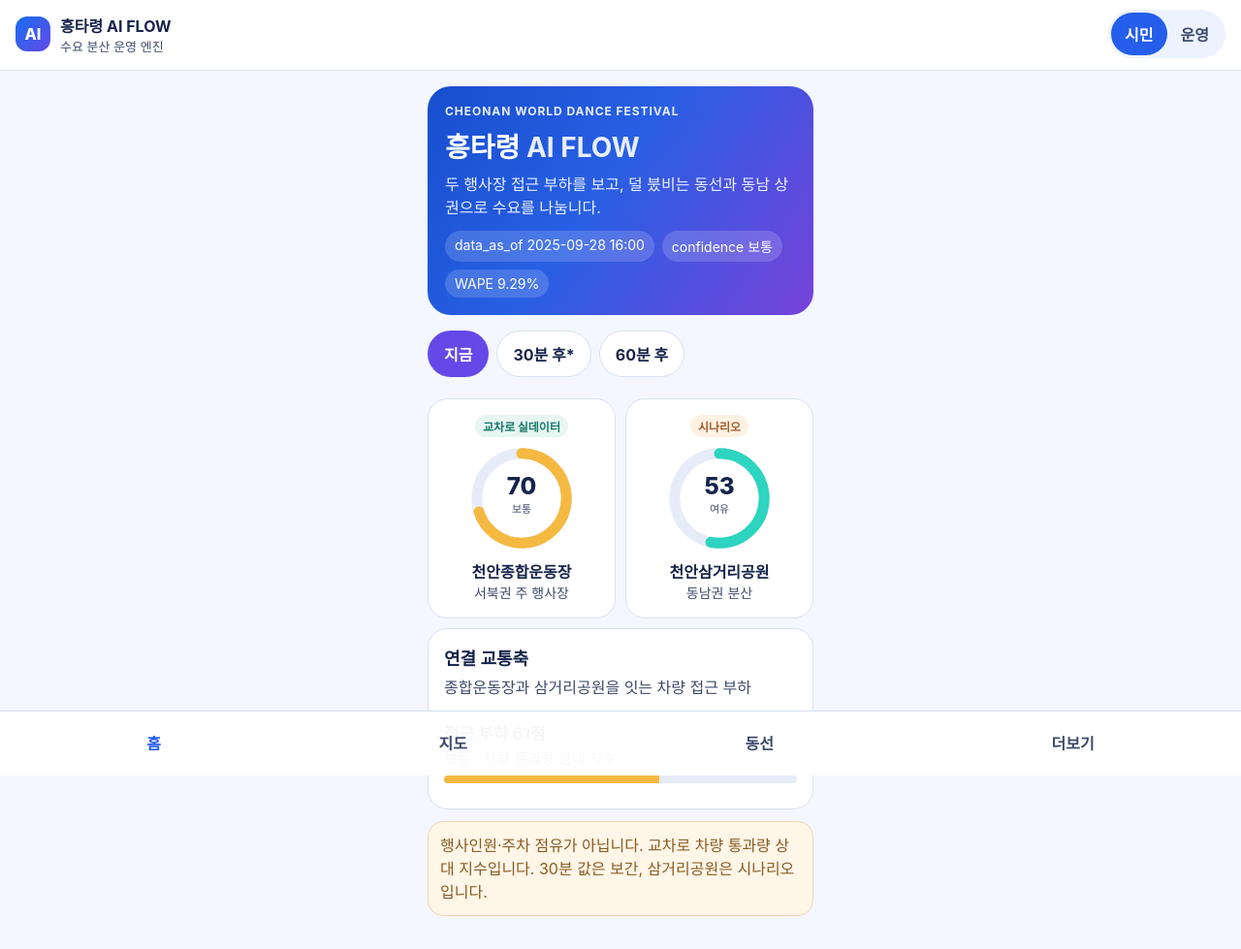
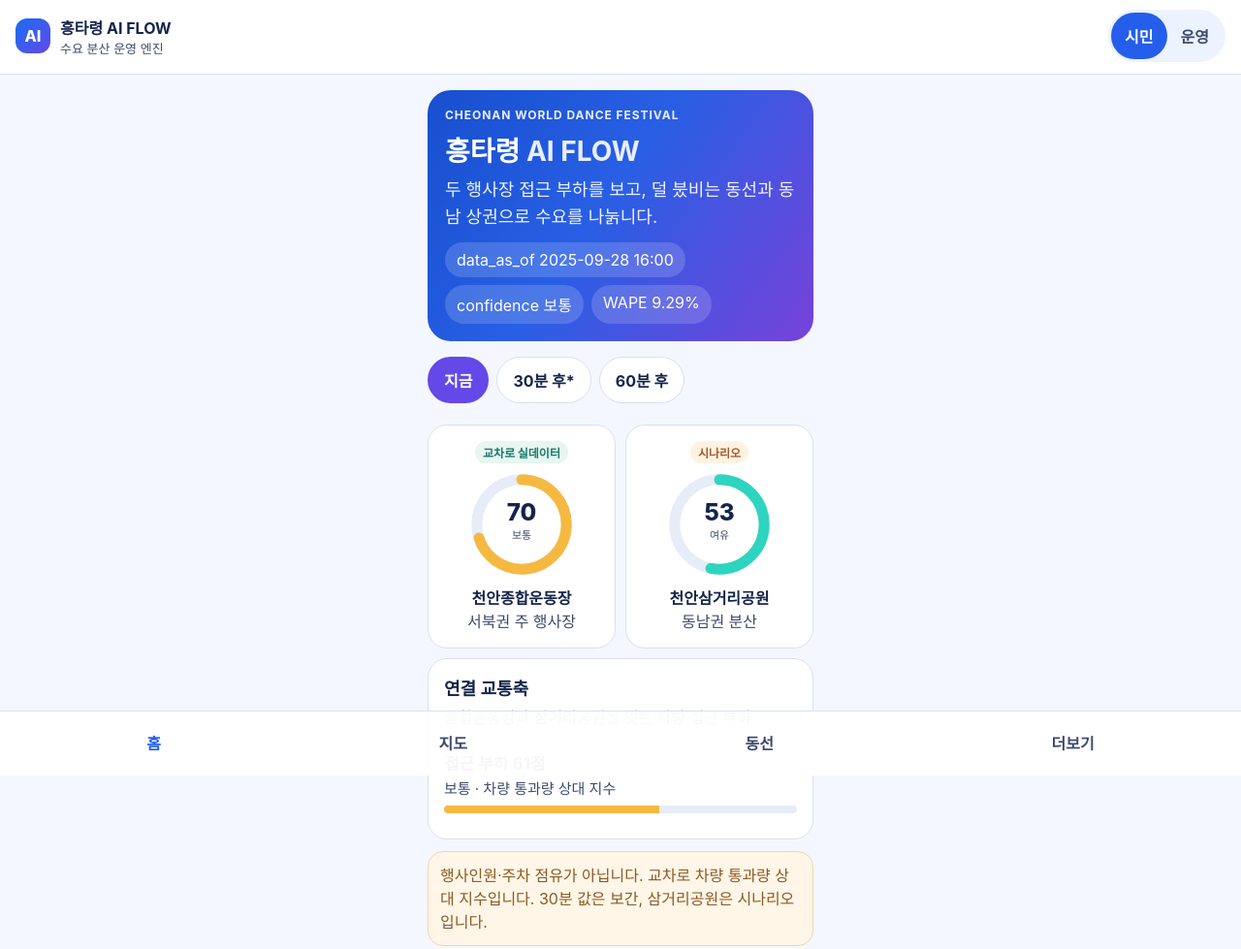
Before and after one commit to nenae16-creator/nenae16-creator.github.io, a plain HTML site: page index.html in a window 1280 px wide. Shown: the whole page at 97% size. Drawn offline with Linux system fonts and the light colour scheme.

Commit message:
fix home copy and tap targets for field use

```diff
--- a/index.html
+++ b/index.html
@@ -10,23 +10,23 @@
 :root{--bg:#F4F7FF;--card:#fff;--line:#D7E0F2;--ink:#16244B;--muted:#3D4A6B;--blue:#245EEA;--violet:#6548E8;--warn:#F5B942;--bad:#FF5C7A;--ok:#2DD4BF}
 *{box-sizing:border-box;-webkit-tap-highlight-color:transparent}
 html,body{margin:0;background:var(--bg);color:var(--ink);font-family:"Noto Sans KR",-apple-system,sans-serif}
-body{min-height:100dvh;padding-bottom:calc(88px + env(safe-area-inset-bottom))}
+body{min-height:100dvh;padding-bottom:calc(96px + env(safe-area-inset-bottom))}
 button,input{font:inherit;color:inherit;border:0}
 .top{position:sticky;top:0;z-index:20;display:flex;justify-content:space-between;align-items:center;padding:calc(10px + env(safe-area-inset-top)) 16px 12px;background:rgba(255,255,255,.96);border-bottom:1px solid var(--line)}
-.brand{display:flex;gap:10px;align-items:center}
+.brand{display:flex;gap:10px;align-items:center;min-width:0}
 .logo{width:36px;height:36px;border-radius:12px;display:grid;place-items:center;color:#fff;font-weight:800;background:linear-gradient(135deg,#176EF2,#6548E8)}
 .brand b{display:block;font-size:16px}.brand small{display:block;color:var(--muted);font-size:13px}
-.role{display:flex;background:#EDF2FF;border-radius:999px;padding:3px}
-.role button{min-height:44px;padding:0 14px;border-radius:999px;background:0;color:var(--muted);font-weight:700;font-size:16px}
+.role{display:flex;background:#EDF2FF;border-radius:999px;padding:3px;flex:none}
+.role button{min-height:48px;padding:0 14px;border-radius:999px;background:0;color:var(--muted);font-weight:700;font-size:16px}
 .role button.on{background:var(--blue);color:#fff}
 main{max-width:430px;margin:0 auto;padding:16px}
 .screen{display:none}.screen.on{display:block}
 .hero{background:linear-gradient(125deg,#174FCF 0%,#285FE4 45%,#7742DA 100%);color:#fff;border-radius:24px;padding:18px;margin-bottom:12px}
 .kicker{font-size:12px;letter-spacing:.08em;font-weight:700;color:#E8EEFF}
 .hero h1{margin:8px 0;font-size:28px}.hero h1 em{font-style:normal;color:#E8EEFF}
-.hero p{margin:0;font-size:16px;line-height:1.5;color:#EEF2FF}
+.hero p{margin:0;font-size:18px;line-height:1.55;color:#EEF2FF}
 .pills{display:flex;flex-wrap:wrap;gap:8px;margin-top:12px}
-.pills span{padding:6px 10px;border-radius:999px;background:rgba(255,255,255,.16);font-size:14px}
+.pills span{padding:8px 12px;border-radius:999px;background:rgba(255,255,255,.16);font-size:16px}
 .chips{display:flex;gap:8px;overflow:auto;padding:4px 0 12px}
 .chips button,.seg button{min-height:48px;padding:0 16px;border-radius:999px;background:#fff;border:1px solid var(--line);font-weight:700;font-size:16px;white-space:nowrap}
 .chips button.on,.seg button.on{background:var(--violet);color:#fff;border-color:transparent}
@@ -37,7 +37,7 @@ h1{font-size:26px;margin:0 0 8px} h2{font-size:18px;margin:0 0 6px}
 .tag{display:inline-block;padding:3px 8px;border-radius:999px;font-size:12px;font-weight:800}
 .meas{background:#E7F6F1;color:#177968}.scen{background:#FFF2E3;color:#A85B28}
 .gauge{width:110px;height:110px;margin:8px auto}
-.g-label{text-align:center;font-weight:800;font-size:16px}.g-note{text-align:center;color:var(--muted);font-size:14px}
+.g-label{text-align:center;font-weight:800;font-size:16px}.g-note{text-align:center;color:var(--muted);font-size:16px}
 .warn{margin-top:12px;padding:12px;border-radius:16px;background:#FFF6E8;border:1px solid #F3D3B1;color:#8A5A20;font-size:16px;line-height:1.5}
 .row{display:flex;gap:10px;padding:10px 0;border-bottom:1px solid var(--line)}
 .row:last-child{border-bottom:0}
@@ -50,7 +50,7 @@ h1{font-size:26px;margin:0 0 8px} h2{font-size:18px;margin:0 0 6px}
 .pin b,.pin span{display:block} .pin span{color:var(--muted);font-size:13px;margin-top:3px}
 .primary{width:100%;min-height:48px;margin-top:12px;border-radius:16px;background:linear-gradient(135deg,#255FE5,#6847DF);color:#fff;font-weight:800;font-size:16px}
 .search{width:100%;min-height:48px;border-radius:14px;border:1px solid var(--line);padding:0 12px;font-size:16px;background:#fff;margin:8px 0}
-.bottom{position:fixed;left:0;right:0;bottom:0;display:flex;justify-content:space-around;padding:8px 8px calc(10px + env(safe-area-inset-bottom));background:rgba(255,255,255,.96);border-top:1px solid var(--line)}
+.bottom{position:fixed;left:0;right:0;bottom:0;z-index:40;display:flex;justify-content:space-around;padding:8px 8px calc(10px + env(safe-area-inset-bottom));background:rgba(255,255,255,.96);border-top:1px solid var(--line)}
 .bottom button{background:0;color:var(--muted);min-height:48px;font-weight:700;font-size:16px}
 .bottom button.on{color:var(--blue)}
 .note{margin-top:12px;padding:12px;border-radius:16px;background:#F8FAFF;border:1px solid var(--line);color:var(--muted);font-size:16px;display:none}
@@ -67,7 +67,7 @@ h1{font-size:26px;margin:0 0 8px} h2{font-size:18px;margin:0 0 6px}
   <div class="hero">
     <div class="kicker">CHEONAN WORLD DANCE FESTIVAL</div>
     <h1>흥타령 <em>AI FLOW</em></h1>
-    <p>두 행사장 접근 부하를 보고, 덜 붔비는 동선과 동남 상권으로 수요를 나눔니다.</p>
+    <p>두 행사장 접근 부하를 보고, 덜 붔비는 동선과 동남 상권으로 수요를 나눍니다.</p>
     <div class="pills"><span>data_as_of 2025-09-28 16:00</span><span>confidence 보통</span><span>WAPE 9.29%</span></div>
   </div>
   <div class="chips" id="hz"></div>
@@ -111,7 +111,7 @@ h1{font-size:26px;margin:0 0 8px} h2{font-size:18px;margin:0 0 6px}
   <button data-t="more" onclick="go('more')">더보기</button>
 </nav>
 <script>
-const EV=[{d:'09-24',s:'19:00',v:'주무대',n:'개막식'},{d:'09-25',s:'19:00',v:'주무대',n:'대민국 무용대상'},{d:'09-26',s:'19:00',v:'신부동',n:'거리댓스 퍼레이드'},{d:'09-26',s:'19:00',v:'주무대',n:'전국대학 무용경연대회 결선'},{d:'09-28',s:'20:30',v:'주무대',n:'시상식 & 폐막식'}];
+const EV=[{d:'09-24',s:'19:00',v:'주무대',n:'개막식'},{d:'09-25',s:'19:00',v:'주무대',n:'대한민국 무용대상'},{d:'09-26',s:'19:00',v:'신부동',n:'거리덌스 퍼레이드'},{d:'09-26',s:'19:00',v:'주무대',n:'전국대학 무용경연대회 결선'},{d:'09-28',s:'20:30',v:'주무대',n:'시상식 & 폐막식'}];
 const BO=[{z:'춤한마당',n:'캐리커처',o:'월드아트'},{z:'춤한마당',n:'흥이춤이 홍보관',o:'두잉'},{z:'흥한마당',n:'종합안내소',o:'운영본부'},{z:'춤한마당',n:'아우내빈대떡',o:'지역먹거리'},{z:'흥한마당',n:'분실물·미아신고',o:'운영본부'}];
 const L={'지금':{s:70,g:53,c:61},'30분 후':{s:73,g:62,c:69},'60분 후':{s:76,g:48,c:58}};
 const R={'아이 동반':[['16:20','가족체험존','실내·휴식 좌석 인접'],['17:05','동남 상권','부하 전 이동'],['18:10','메인 공연','피크 회피']],'보행 짧게':[['16:20','가까운 휴식','최단 보행'],['16:50','근거리 식음','체류 우선'],['17:30','보조 공연','짧은 이동']],'공연 중심':[['16:20','국제춤대회','보조무대'],['17:10','이동·휴식','피크 우회'],['18:00','메인 공연','완화 구간']]};
```
